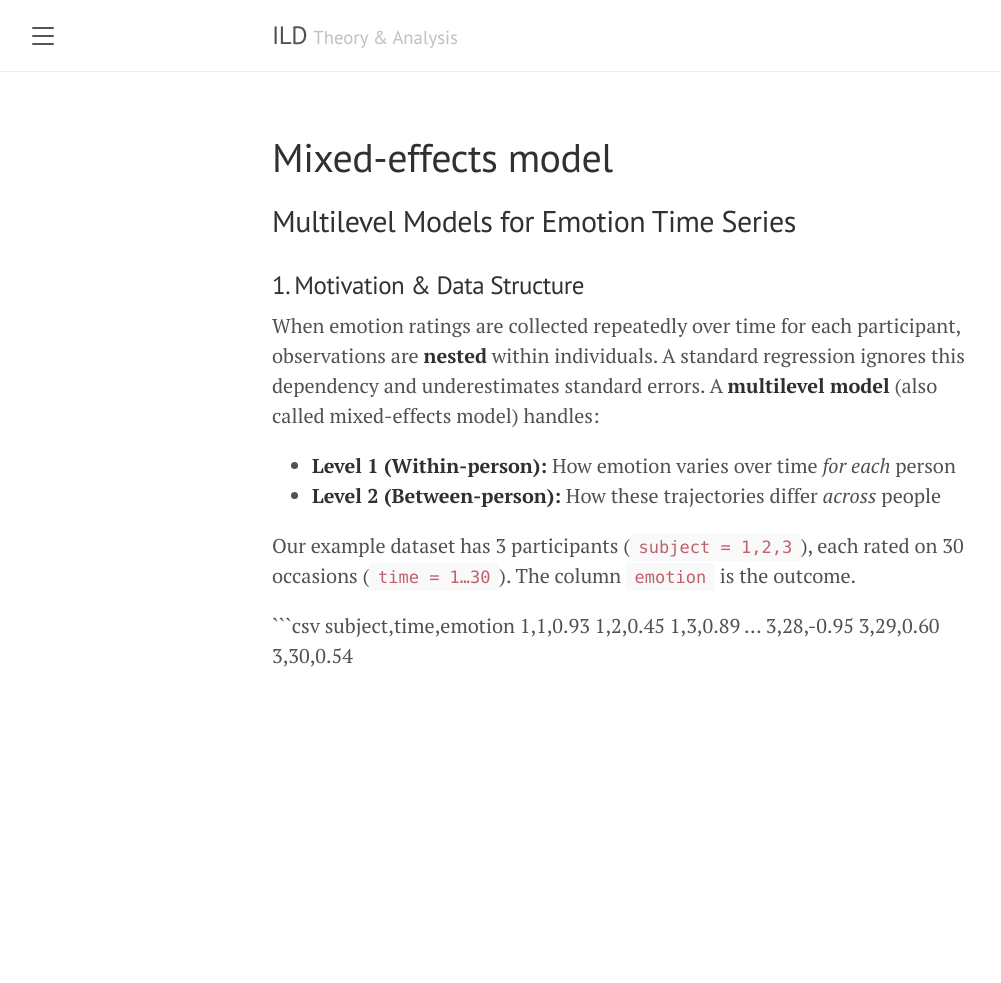
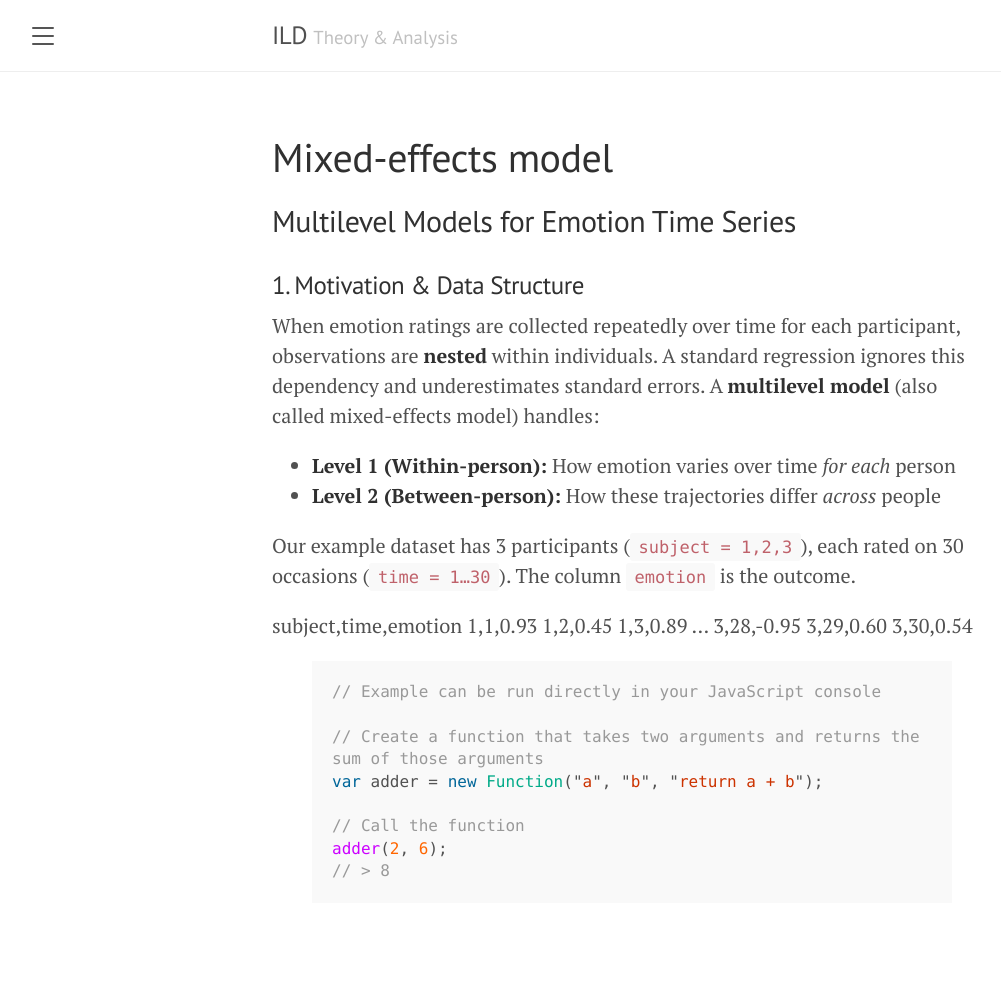
Before and after one commit to lennartseizer/ild, a Jekyll site: the page built from 3.md, in a window 1280 px wide. Shown: the whole page, without its empty margins (8-1009 px from the left). Built offline with Jekyll 4.4.1, drawn with Linux system fonts in a browser that asks for light colours; before the commit the page ends 900 px from its top, so only the background shows below that.

Commit message:
Update 3.md

````diff
--- a/3.md
+++ b/3.md
@@ -14,7 +14,7 @@ When emotion ratings are collected repeatedly over time for each participant, ob
 
 Our example dataset has 3 participants (`subject = 1,2,3`), each rated on 30 occasions (`time = 1…30`). The column `emotion` is the outcome.
 
-```csv
+
 subject,time,emotion
 1,1,0.93
 1,2,0.45
@@ -23,3 +23,15 @@ subject,time,emotion
 3,28,-0.95
 3,29,0.60
 3,30,0.54
+
+
+{% highlight js %}
+// Example can be run directly in your JavaScript console
+
+// Create a function that takes two arguments and returns the sum of those arguments
+var adder = new Function("a", "b", "return a + b");
+
+// Call the function
+adder(2, 6);
+// > 8
+{% endhighlight %}
````
